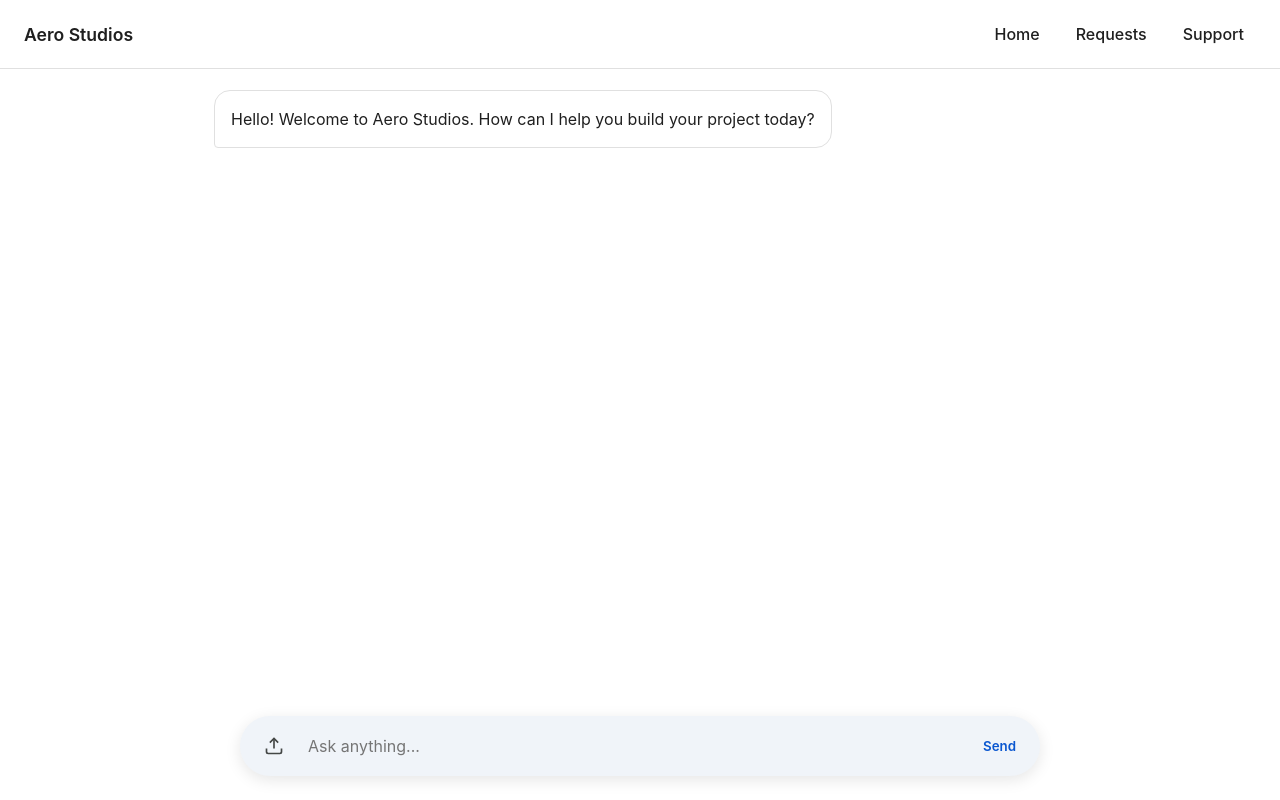
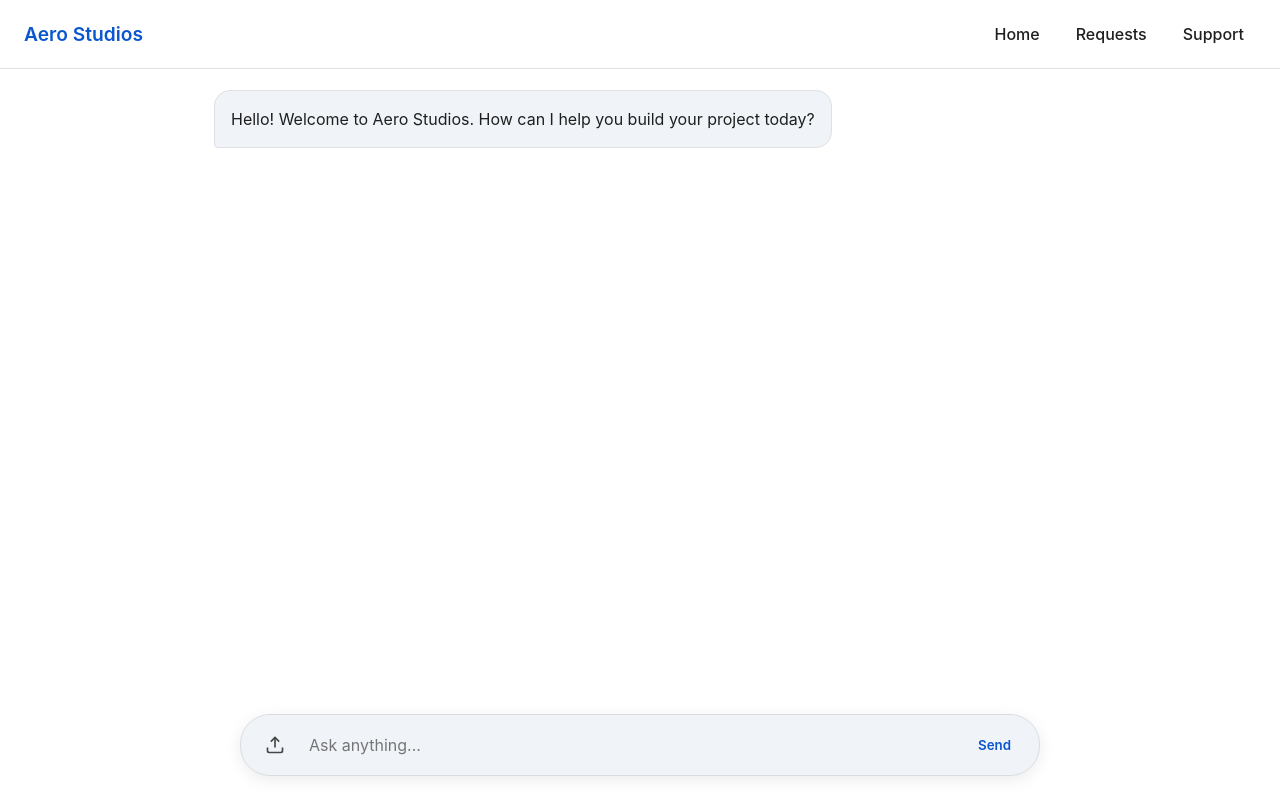
Before and after one commit to Ketchup9743/AeroStudios, a website: page index.html in a window 1280 px wide. Drawn offline with Linux system fonts and the light colour scheme.

Commit message:
update style.css

```diff
--- a/style.css
+++ b/style.css
@@ -29,15 +29,11 @@ body {
 
 .logo-text {
   font-weight: 600;
-  font-size: 1.1rem;
-  color: #1f1f1f;
+  font-size: 1.2rem;
+  color: #0b57d0;
 }
 
 .top-bar .nav-links {
-  position: static;
-  border: none;
-  padding: 0;
-  background: transparent;
   display: flex;
   gap: 12px;
 }
@@ -59,7 +55,7 @@ body {
 .chat-container {
   flex: 1;
   overflow-y: auto;
-  padding: 90px 24px 100px 24px;
+  padding: 90px 24px 110px 24px;
   max-width: 900px;
   margin: 0 auto;
   width: 100%;
@@ -83,7 +79,7 @@ body {
 
 .ai-message {
   align-self: flex-start;
-  background-color: #ffffff;
+  background-color: #f0f4f9;
   border: 1px solid #e0e0e0;
   border-bottom-left-radius: 4px;
 }
@@ -96,11 +92,12 @@ body {
   width: 90%;
   max-width: 800px;
   background-color: #f0f4f9;
+  border: 1px solid #dadce0;
   border-radius: 30px;
   display: flex;
   align-items: center;
   padding: 8px 16px;
-  box-shadow: 0 4px 16px rgba(0,0,0,0.1);
+  box-shadow: 0 4px 16px rgba(0,0,0,0.08);
   z-index: 1000;
 }
 
@@ -134,7 +131,7 @@ body {
   background-color: transparent;
   border: none;
   cursor: pointer;
-  padding: 8px;
+  padding: 8px 12px;
   color: #0b57d0;
   font-weight: 600;
 }
@@ -157,7 +154,7 @@ body {
 }
 
 .request-form-card {
-  background-color: #ffffff;
+  background-color: #f0f4f9;
   border: 1px solid #e0e0e0;
   border-radius: 16px;
   padding: 32px;
@@ -180,7 +177,7 @@ body {
   border-radius: 12px;
   font-size: 1rem;
   outline: none;
-  background-color: #f0f4f9;
+  background-color: #ffffff;
 }
 
 .submit-request-btn {
```
